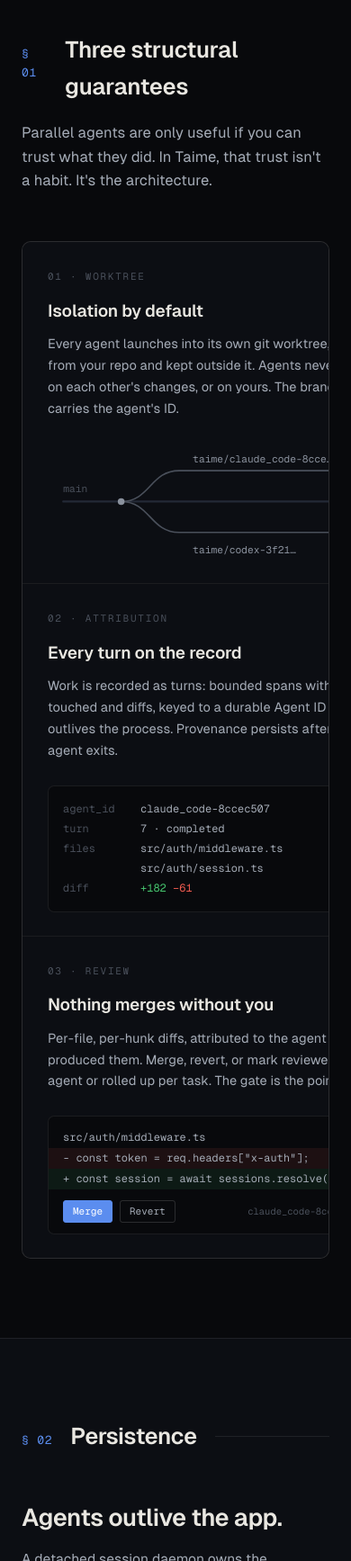
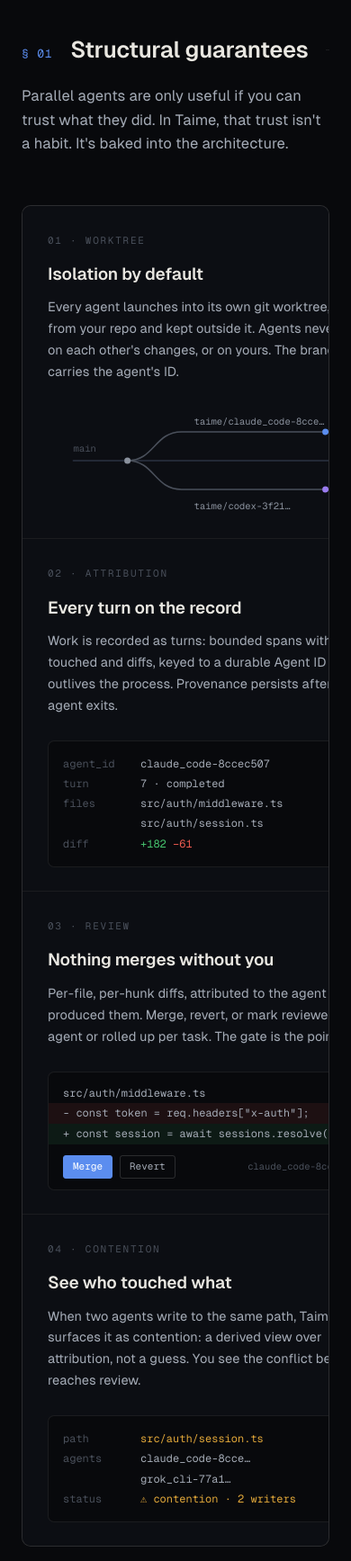
Before and after one commit to taimehq/website, a website built with Vite: page index.html in a window 390 px wide. Shown: the part 1660-3395 px from the top of the page at 90% size. Built offline with nearby package versions, Linux system fonts and the light colour scheme.

Commit message:
Improve accuracy against product model
- CTA provider names: use proper branding (Claude Code, Codex, Gemini CLI, Grok CLI)
- Add Runtime to definitions; update heading to seven nouns
- Orchestrator: mention MCP delegation tools (assign, hand off, message, request/reply)
- Workflow definition: clarify Library definition vs Run; add Council adversarial loop
- Add fourth guarantee card: contention detection
- 4-col card grid with 2-col breakpoint at 1100px

```diff
--- a/index.html
+++ b/index.html
@@ -145,11 +145,11 @@
       <div class="container">
         <div class="section-head reveal">
           <span class="section-no">§ 01</span>
-          <h2>Three structural guarantees</h2>
+          <h2>Structural guarantees</h2>
         </div>
         <p class="section-lede reveal">
           Parallel agents are only useful if you can trust what they did.
-          In Taime, that trust isn't a habit. It's the architecture.
+          In Taime, that trust isn't a habit. It's baked into the architecture.
         </p>
 
         <div class="cards">
@@ -217,6 +217,24 @@
               </div>
             </figure>
           </article>
+
+          <article class="card reveal d-3">
+            <span class="card-label">04 · contention</span>
+            <h3>See who touched what</h3>
+            <p>
+              When two agents write to the same path, Taime surfaces it as contention:
+              a derived view over attribution, not a guess. You see the conflict before
+              it reaches review.
+            </p>
+            <figure class="card-art">
+              <div class="record">
+                <p><span class="k">path</span><span class="v" style="color:var(--amber)">src/auth/session.ts</span></p>
+                <p><span class="k">agents</span><span class="v">claude_code-8cce…</span></p>
+                <p><span class="k"></span><span class="v">grok_cli-77a1…</span></p>
+                <p><span class="k">status</span><span class="v" style="color:var(--amber)">⚠ contention · 2 writers</span></p>
+              </div>
+            </figure>
+          </article>
         </div>
       </div>
     </section>
@@ -271,7 +289,7 @@
       <div class="container">
         <div class="section-head reveal">
           <span class="section-no">§ 03</span>
-          <h2>One model, six nouns</h2>
+          <h2>One model, seven nouns</h2>
         </div>
         <p class="section-lede reveal">
           Taime is built on a small, strict vocabulary, the same canonical lexicon
@@ -283,8 +301,9 @@
             <div class="def"><dt>Workspace</dt><dd>The project root that scopes work.</dd></div>
             <div class="def"><dt>Task</dt><dd>A named unit of intent. Groups agents and runs. The unit of safe context switching.</dd></div>
             <div class="def"><dt>Agent</dt><dd>One AI worker: a profile running on a provider, with its own worktree and durable ID.</dd></div>
-            <div class="def"><dt>Orchestrator</dt><dd>An agent granted delegation: assign, hand off, message. Its delegations form a team.</dd></div>
-            <div class="def"><dt>Workflow</dt><dd>A reusable agent graph with branches and loops, executed as runs.</dd></div>
+            <div class="def"><dt>Runtime</dt><dd>The ephemeral PTY behind a live agent. Replaceable: survives app restarts, reattaches with an exact repaint.</dd></div>
+            <div class="def"><dt>Orchestrator</dt><dd>An agent whose profile grants MCP delegation tools: assign, hand off, message, request/reply. Its delegations form a team.</dd></div>
+            <div class="def"><dt>Workflow</dt><dd>A reusable Library definition: nodes, edges, loops. Each execution is a Run. Includes Council: an adversarial plan/critique/revise loop across multiple providers.</dd></div>
             <div class="def"><dt>Schedule</dt><dd>Cron-fired agents, attended by no one.</dd></div>
           </dl>
 
@@ -319,7 +338,7 @@
           <a class="btn btn-primary" href="#">Download for macOS</a>
           <a class="btn btn-ghost" href="https://github.com/taimehq/taime" target="_blank" rel="noopener">View on GitHub</a>
         </div>
-        <p class="cta-note">works with the CLIs you already use · claude · codex · gemini · grok</p>
+        <p class="cta-note">works with the CLIs you already have · Claude Code · Codex · Gemini CLI · Grok CLI</p>
       </div>
     </section>
   </main>
--- a/styles.css
+++ b/styles.css
@@ -446,7 +446,7 @@ main, .nav, .footer { position: relative; z-index: 1; }
 
 .cards {
   display: grid;
-  grid-template-columns: repeat(3, 1fr);
+  grid-template-columns: repeat(4, 1fr);
   gap: 1px;
   background: var(--hairline);
   border: 1px solid var(--hairline);
@@ -493,7 +493,7 @@ main, .nav, .footer { position: relative; z-index: 1; }
   padding-top: 26px;
 }
 
-.card-art svg { width: 100%; height: auto; display: block; }
+.card-art svg { width: 100%; height: auto; max-height: 120px; display: block; }
 
 .svg-mono {
   font-family: var(--mono);
@@ -821,6 +821,10 @@ main, .nav, .footer { position: relative; z-index: 1; }
 
 /* —————————————————————————— responsive —————————————————————————— */
 
+@media (max-width: 1100px) {
+  .cards { grid-template-columns: repeat(2, 1fr); }
+}
+
 @media (max-width: 900px) {
   .cards { grid-template-columns: 1fr; }
   .daemon-grid { grid-template-columns: 1fr; gap: 44px; }
```
